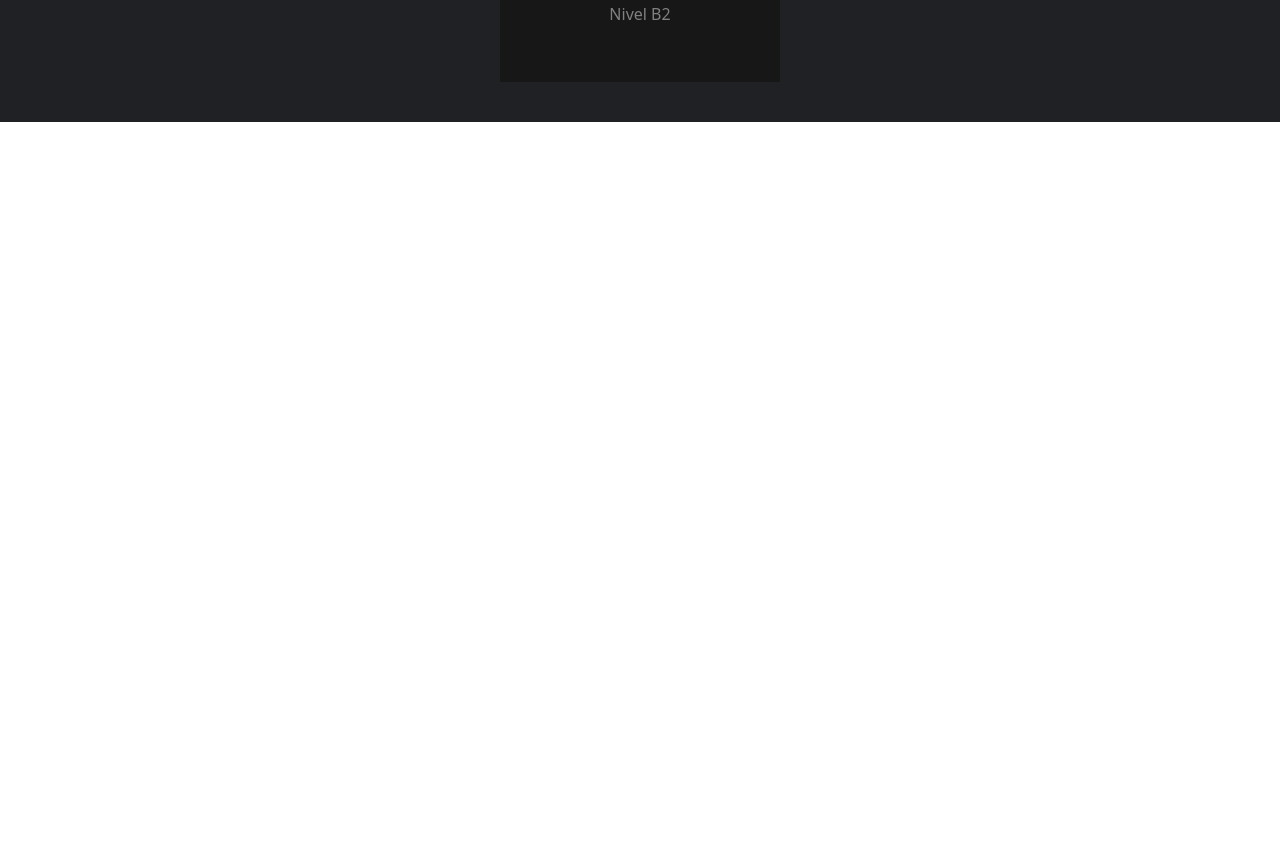
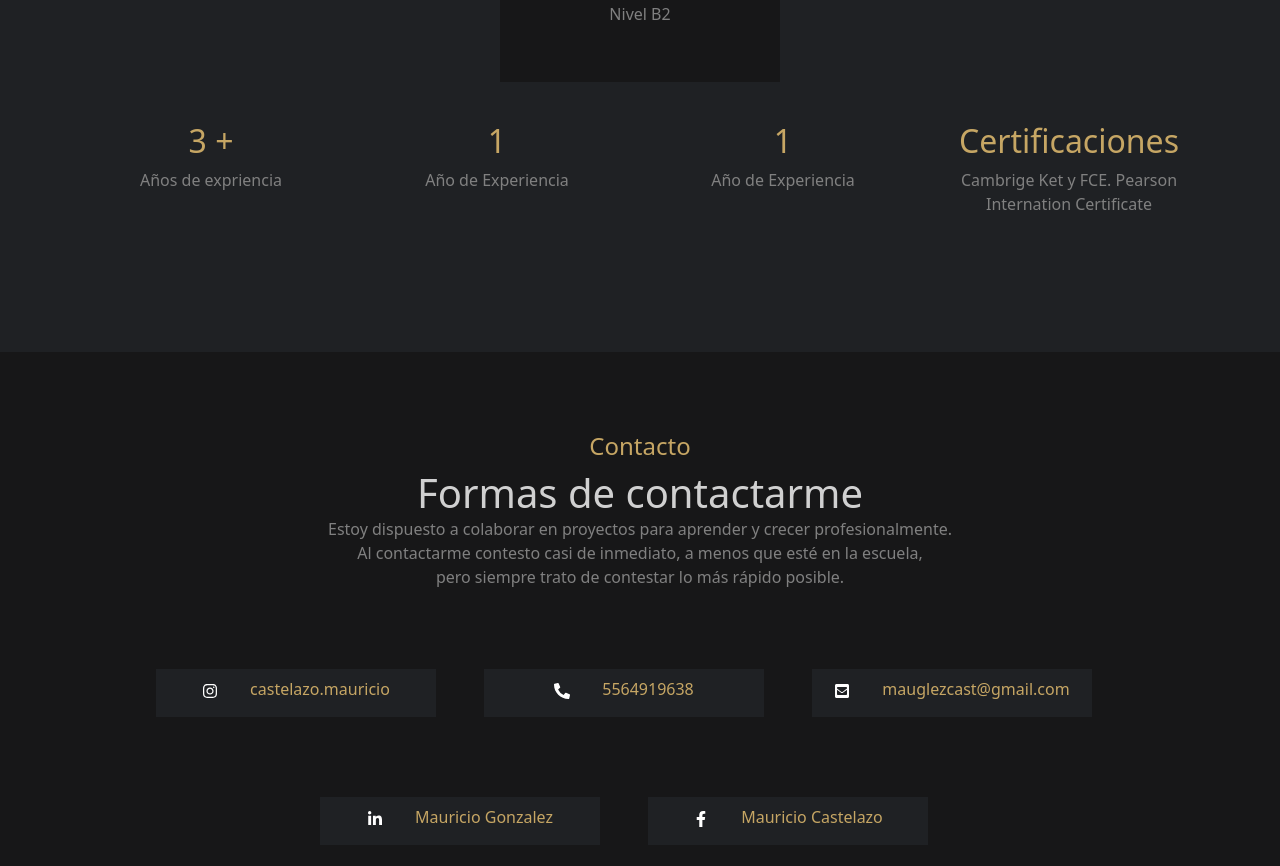
Before and after one commit to Mauricio-create/Front-end, a React (Create React App) app: page / in a window 1280 px wide. Shown: the part 1900-2766 px from the top of the page. Before the commit the page ends 2022 px from the top, so only its background shows below. Built offline with nearby package versions, Linux system fonts and the light colour scheme.

Commit message:
Pagina_nueva

```diff
--- a/src/App.js
+++ b/src/App.js
@@ -1,12 +1,13 @@
 import './App.css';
 import Header from './Componentes/Header';
 import Services from './Componentes/Habilidades';
-
+import Contacto from './Componentes/Contacto';
 function App() {
   return (
     <div className="App">
       <Header></Header>
       <Services></Services>
+      <Contacto></Contacto>
 
     </div>
   );
--- /dev/null
+++ b/src/Componentes/Contacto.jsx
@@ -0,0 +1,49 @@
+import React from "react";
+import '../index.css'
+import Redes from "./bloqueRedes";
+import { FaInstagram, FaPhoneAlt, FaEnvelopeSquare, FaLinkedinIn, FaFacebookF} from "react-icons/fa";
+
+
+function Contacto (){
+    return(
+    <div className = "Contacto">
+        <h4>Contacto</h4>
+        <h1>Formas de contactarme</h1>
+        <p>Estoy dispuesto a colaborar en proyectos para aprender y crecer profesionalmente. <br/>
+            Al contactarme contesto casi de inmediato, a menos que esté en la escuela, <br/>
+            pero siempre trato de contestar lo más rápido posible.
+        </p><br />
+        <Redes
+        key = {1}
+        icon = {<FaInstagram />}
+        contact = "castelazo.mauricio"
+        />
+
+        <Redes
+        key = {1}
+        icon = {<FaPhoneAlt />}
+        contact = "5564919638"
+        />
+
+        <Redes
+        key = {1}
+        icon = {<FaEnvelopeSquare />}
+        contact = "mauglezcast@gmail.com"
+        />
+        <br />
+        <Redes
+        key = {1}
+        icon = {<FaLinkedinIn />}
+        contact = {<a href="https://www.linkedin.com/in/mauricio-gonz%C3%A1lez-castelazo-7ba635257/">Mauricio Gonzalez</a>}
+        />
+             <Redes
+        key = {1}
+        icon = {<FaFacebookF />}
+        contact = "Mauricio Castelazo"
+        />
+        <hr style = {{borderColor:"#C6A664", marginTop:"10vh", border:"2px solid"}}/>
+
+    </div>
+    );
+}
+export default Contacto;
--- a/src/Componentes/Habilidades.jsx
+++ b/src/Componentes/Habilidades.jsx
@@ -2,7 +2,8 @@ import React from 'react';
 import '../index.css'
 import bloque_habilidades from '../bloqueHabilidades';
 import Bloque from './bloqueHabilidades';
-import { FaPython, FaHtml5, FaJs, FaComments} from "react-icons/fa";
+import Row from 'react-bootstrap/Row';
+import Col from 'react-bootstrap/Col';
 
 function Services(){
     return(
@@ -12,8 +13,8 @@ function Services(){
         <h4 style= {{color:"#C6A664"}}>Destrezas</h4>
         <h1>Habilidades</h1>
         <p>
-            Mi objetivo es aplicar los conocimientos adquiridos laboral y academicamente,<br></br>
-            así como poner a prueba las habilidades y destrezas que poseo, para que me ayuden<br></br>
+            Mi objetivo es aplicar los conocimientos adquiridos laboral y academicamente,<br />
+            así como poner a prueba las habilidades y destrezas que poseo, para que me ayuden<br />
             a crecer como persona y profesionalmente.
         </p>
 
@@ -25,6 +26,26 @@ function Services(){
                 info = {content.infoBloque}
             />
         ))}
+        <br />
+        <Row>
+            <Col style = {{marginLeft:"10vh"}}>
+                <h2>3 +</h2>
+                <p>Años de expriencia</p>
+            </Col>
+            <Col>
+                <h2>1</h2>
+                <p>Año de Experiencia</p>
+            </Col>
+            <Col>
+                <h2>1</h2>
+                <p>Año de Experiencia</p>
+            </Col>
+            <Col style = {{marginRight:"10vh"}}>
+                <h2>Certificaciones</h2>
+                <p>Cambrige Ket y FCE. Pearson Internation Certificate</p>
+            </Col>
+
+        </Row>
 
 
     </div>
--- /dev/null
+++ b/src/Componentes/bloqueRedes.jsx
@@ -0,0 +1,12 @@
+import React from "react";
+import '../index.css'
+
+function Redes(props){
+    return(
+        <div className = "bloque_redes">
+        {props.icon}
+        <p>{props.contact}</p>
+        </div>
+    );
+}
+export default Redes;
--- a/src/index.css
+++ b/src/index.css
@@ -5,6 +5,7 @@ body {
 .Header{
   background-color: #171718;
   text-align: center;
+  padding-left: 16vh;
 }
 h1{
   color:white;
@@ -76,6 +77,7 @@ padding: 0px;
   position:relative;
   width: 100%;
   padding-top: 8vh;;
+  padding-bottom: 15vh;
 }
 .bloqueHabilidadesEstilo{
   background-color: #171718;
@@ -88,3 +90,39 @@ padding: 0px;
 .bloqueHabilidadesEstilo h3{
   color:white;
 }
+
+.Services h2{
+  color: #C6A664;
+  font-weight: 100;
+}
+.Contacto{
+  background-color: #171718;
+  text-align: center;
+  padding-top: 10vh;
+  padding-bottom: 15vh;
+}
+.Contacto h4{
+ color:#C6A664;
+}
+.bloque_redes{
+  display: inline-block;
+  background-color:#1f2124;
+  margin: 5vh;
+  width: 35vh;
+  padding-top: 1vh;
+  padding-bottom: 1vh;
+  height: 6vh;
+  color:white;
+  margin-left: 1vh;
+}
+.bloque_redes p{
+  color:#C6A664;
+  display:inline-block;
+  margin-left: 4vh;
+}
+.bloque_redes a{
+  color:#C6A664;
+  display:inline-block;
+  font-style: none;
+  text-decoration: none;
+}
```
